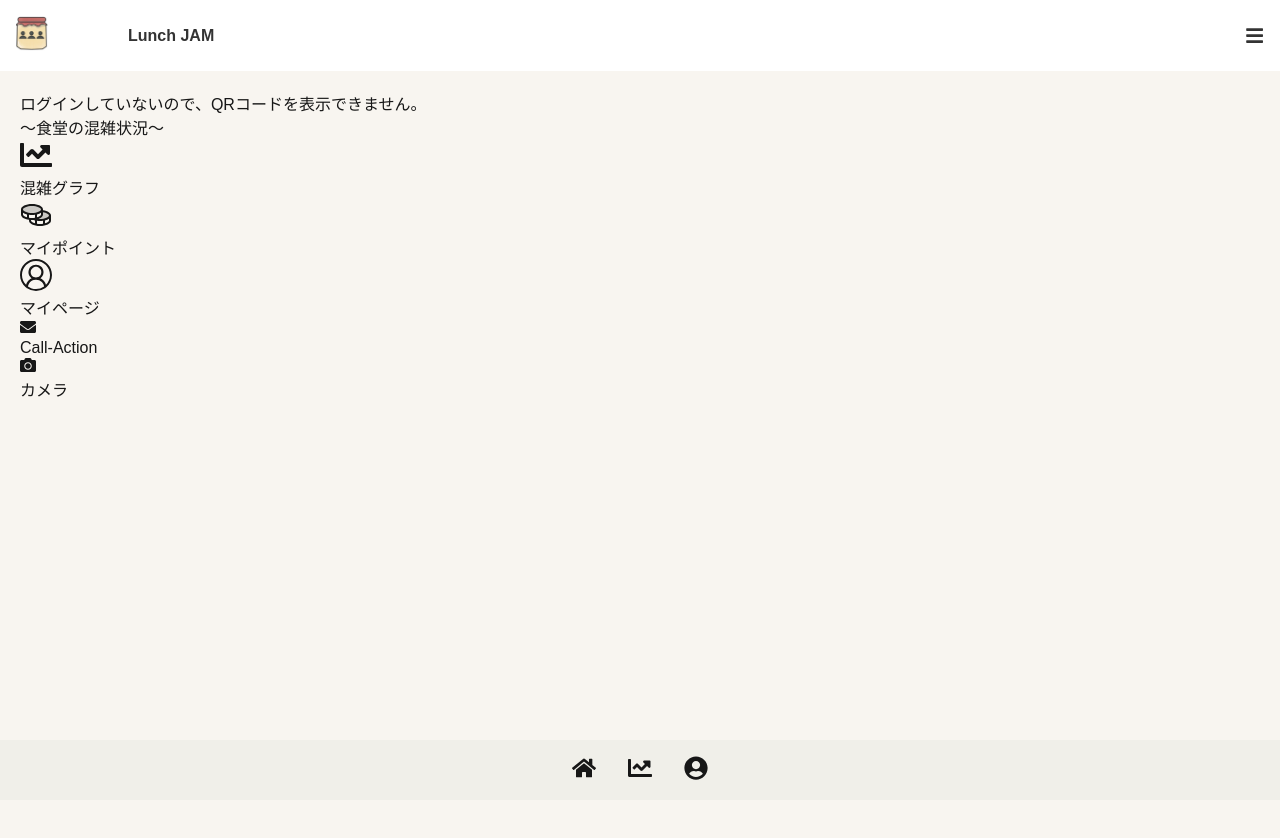
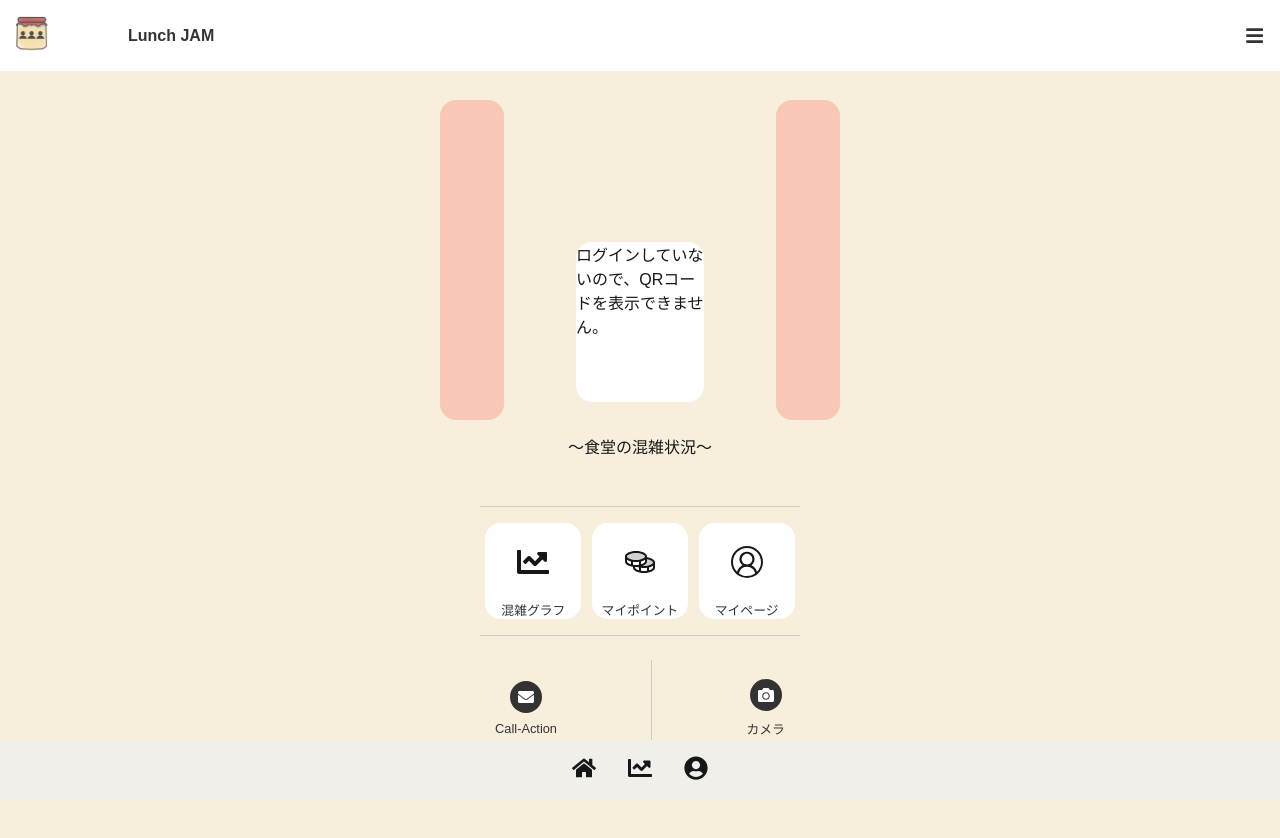
Before and after one commit to Riochin/LunchJAM, a Next.js app in the folder frontend/: page / in a window 1280 px wide. Shown: the top 838 px of the page. Built offline with nearby package versions, Linux system fonts and the light colour scheme; no server answers; a web font is replaced by a local one.

Commit message:
QRコードのcssを間違えていたので修正

```diff
--- a/frontend/src/app/qr/QRPage.module.css
+++ b/frontend/src/app/qr/QRPage.module.css
@@ -1,63 +1,213 @@
 /* CongestionPage.module.css */
+/* QRPage.module.css */
 .container {
-  font-family: sans-serif;
-  background-color: #f8f5f0; /* 全体の背景色 */
+  background: #f8eedc;
   min-height: 100vh;
-  padding: 20px;
+  display: flex;
+  flex-direction: column;
+  align-items: center;
+  overflow-y: auto; /* 追加 */
 }
 
-.title {
+.header {
+  width: 100%;
+  padding: 1rem;
+  display: flex;
+  justify-content: center; /* 変更 */
+  align-items: center;
+}
+
+.headerText {
+  font-size: 1rem;
+  font-weight: bold;
+  color: #333;
   text-align: center;
-  margin-bottom: 20px;
+}
+
+.main {
+  display: flex;
+  flex-direction: column;
+  align-items: center;
+  justify-content: center;
+  width: 25rem;
+  position: relative;
+  min-height: calc(687px - 60px - 60px); /* 例：ヘッダー60px、フッター80px */
+  flex-grow: 2; /* 追加 */
+}
+
+.qrContainer {
+  background-color: white;
+  border-radius: 1rem;
+  display: flex;
+  flex-direction: column;
+  align-items: center;
+  margin-bottom: 2rem;
+  margin-top: 80px;
+  width: 8rem; /* 変更 */
+  height: 10rem; /* 変更 */
+  position: relative;
+}
+
+.qrCode {
+  width: 10rem; /* 変更 */
+  height: 10rem; /* 変更 */
+  background-color: white;
+  border-radius: 0.5rem;
+  position: relative;
+  display: flex;
+  justify-content: center;
+  align-items: center;
+}
+
+.qrCode img {
+  width: 100%; /* 親要素の幅に合わせて表示 */
+  height: auto;
+}
+
+.text {
+  font-size: 1.5rem;
+  font-weight: bold;
+  color: #333;
+  margin-top: 1rem;
+  text-align: center;
+}
+
+.corner {
+  position: absolute;
+  width: 1.5rem;
+  height: 1.5rem;
+  border: 2px solid #333;
+}
+
+.cornerTopLeft {
+  top: 0.2rem;
+  left: 0.2rem;
+  border-right: none;
+  border-bottom: none;
+}
+
+.cornerTopRight {
+  top: 0.2rem;
+  right: 0.2rem;
+  border-left: none;
+  border-bottom: none;
+}
+
+.cornerBottomLeft {
+  bottom: 0.2rem;
+  left: 0.2rem;
+  border-right: none;
+  border-top: none;
+}
+
+.cornerBottomRight {
+  bottom: 0.2rem;
+  right: 0.2rem;
+  border-left: none;
+  border-top: none;
+}
+
+.footer {
+  width: 100%;
+  padding: 0.5rem;
+  margin-bottom: 1rem;
+  height: 100%;
+  display: flex;
+  justify-content: space-around;
+  align-items: center;
+}
+
+.footerItem {
+  display: flex;
+  flex-direction: column;
+  align-items: center;
+  position: relative; /* 追加 */
+}
+
+.footerIcon {
+  width: 2rem;
+  height: 2rem;
+  background-color: #333;
+  color: white;
+  display: flex;
+  justify-content: center;
+  align-items: center;
+  border-radius: 50%;
+  font-size: 1rem;
+  margin-bottom: 0.5rem;
+}
+
+.footerText {
+  font-size: 0.8rem;
   color: #333;
 }
 
-.currentStatus {
+.spacer {
+  width: 1px;
+  height: 6rem;
+  background-color: #ccc;
+}
+
+.ornament {
+  position: absolute;
+  width: 4rem;
+  height: 40%;
+  background-color: #f86d59; /* オレンジ色 */
+  border-radius: 1rem;
+  margin-top: 13px;
+  opacity: 0.3; /* 透明度 */
+  top: 1rem; /* ornamentを上に移動 */
+}
+
+.ornamentLeft {
+  left: 0;
+}
+
+.ornamentRight {
+  right: 0;
+}
+
+.buttonContainer {
   display: flex;
   justify-content: space-around;
-  margin-bottom: 20px;
-  padding: 15px;
-  background-color: #f0e6d2; /* 現在の状況の背景色 */
-  border-radius: 8px;
+  width: 80%;
+  border-top: 1px solid #ccc; /* 横線を追加 */
+  border-bottom: 1px solid #ccc; /* 横線を追加 */
+  padding-top: 1rem;
+  padding-bottom: 1rem;
+  margin-top: 3rem;
+  margin-bottom: 1rem;
 }
 
-.currentTime,
-.currentVisitors {
-  padding: 10px 15px;
-  border-radius: 5px;
-  background-color: #fff;
-  box-shadow: 0 2px 4px rgba(0, 0, 0, 0.1);
+.verticalLine {
+  position: absolute;
+  top: 50%;
+  left: 50%; /* 削除 */
+  transform: translateY(-50%);
+  width: 1px;
+  height: 2rem;
+  background-color: #ccc;
+  margin-left: -5rem; /* 追加 */
 }
 
-.high {
-  background-color: #ffcccc; /* 高混雑時の背景色 */
+.button {
+  width: 6rem;
+  height: 6rem;
+  background-color: white;
+  border-radius: 1rem;
+  display: flex;
+  flex-direction: column;
+  align-items: center;
+  justify-content: center;
 }
 
-.medium {
-  background-color: #ffe6cc; /* 中混雑時の背景色 */
+.buttonIcon {
+  width: 2rem;
+  height: 2rem;
+  margin-bottom: 0.5rem;
 }
 
-.low {
-  background-color: #ccffcc; /* 低混雑時の背景色 */
+.buttonText {
+  font-size: 0.8rem;
+  color: #333;
 }
-
-.congestionMessage {
-  margin-top: 5px;
-  font-size: 0.8em;
-  color: #666;
-}
-
-.chartContainer {
-  background-color: #fff;
-  border-radius: 8px;
-  box-shadow: 0 2px 4px rgba(0, 0, 0, 0.1);
-  padding: 20px;
-}
-
-.loading,
-.error,
-.noData {
-  text-align: center;
-  margin-top: 50px;
-  color: #666;
-}
```
